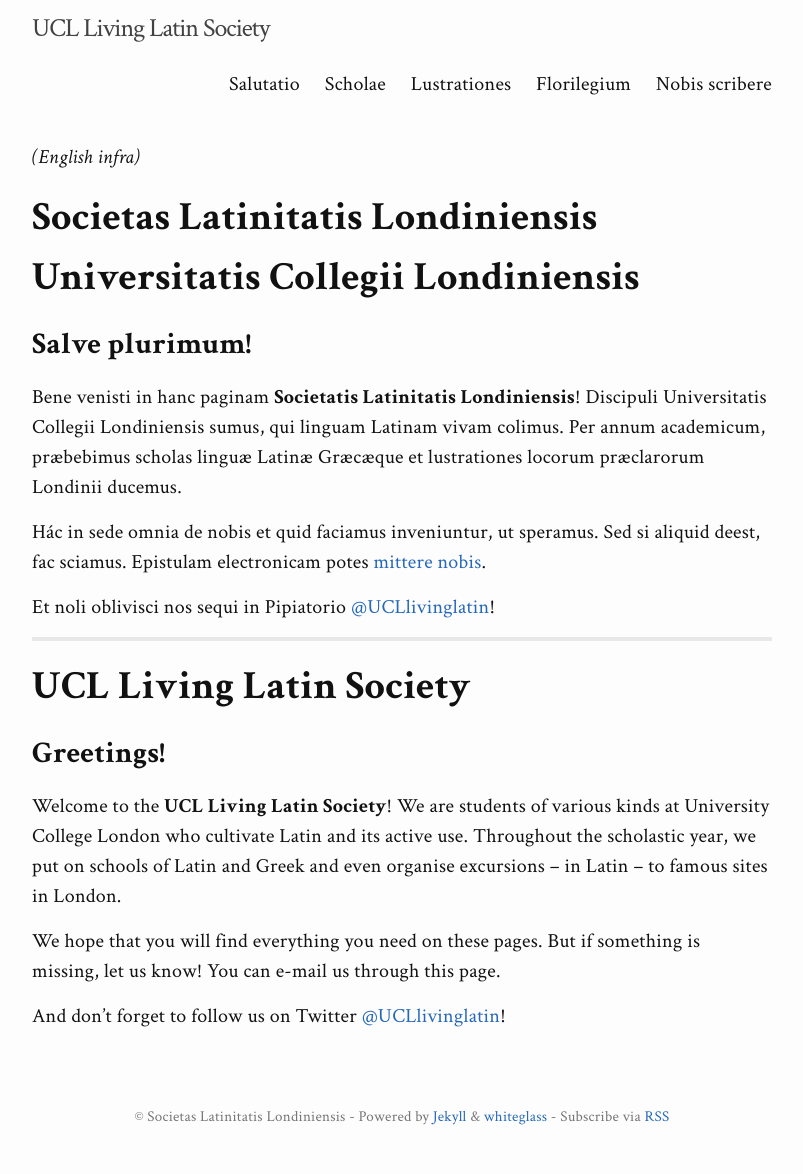
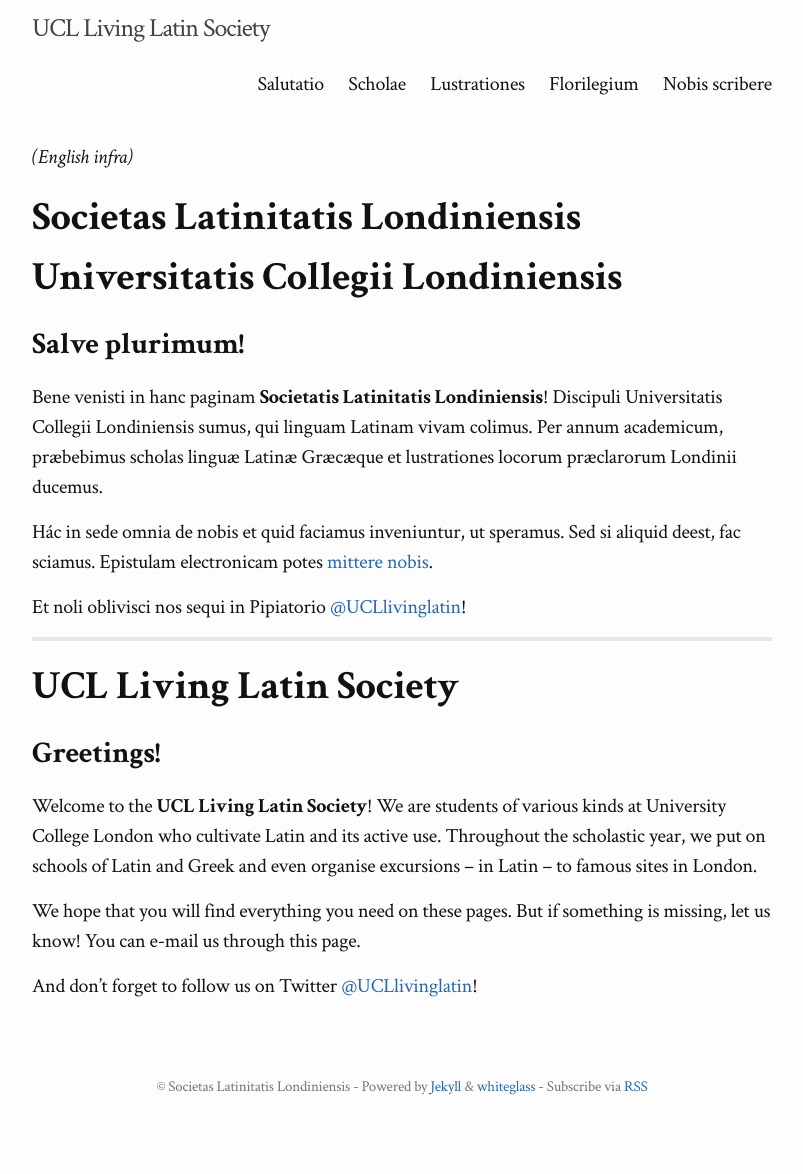
Before and after one commit to latinitasucl/latinitasucl, a Jekyll site: the page built from index.md, in a window 1280 px wide. Shown: the whole page, without its empty margins (238-1041 px from the left). Built offline with Jekyll 4.4.1, drawn with Linux system fonts in a browser that asks for light colours; after the commit the page ends 1144 px from its top, so only the background shows below that.

Commit message:
Update _base.scss

```diff
--- a/_sass/whiteglass/_base.scss
+++ b/_sass/whiteglass/_base.scss
@@ -23,7 +23,7 @@ body {
        -o-font-feature-settings: "kern" 1;
           font-feature-settings: "kern" 1;
   word-wrap: break-word;
-  letter-spacing: 0.25px;
+  letter-spacing: -0.25px;
 }
 
 table {
```
